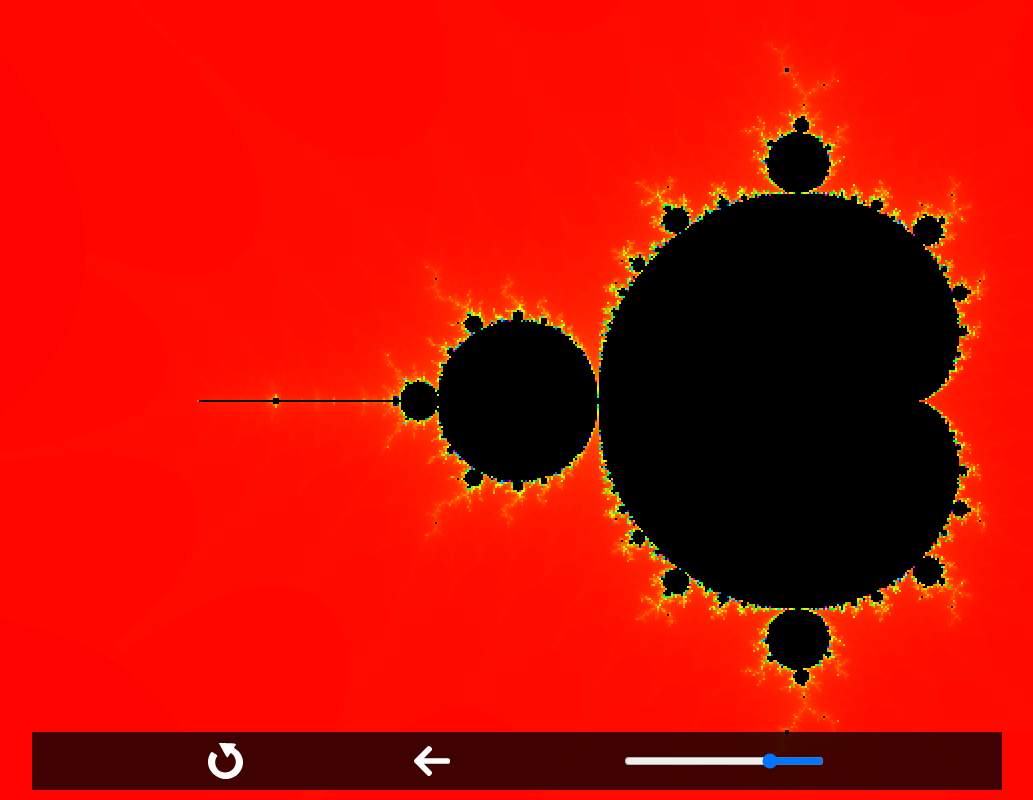
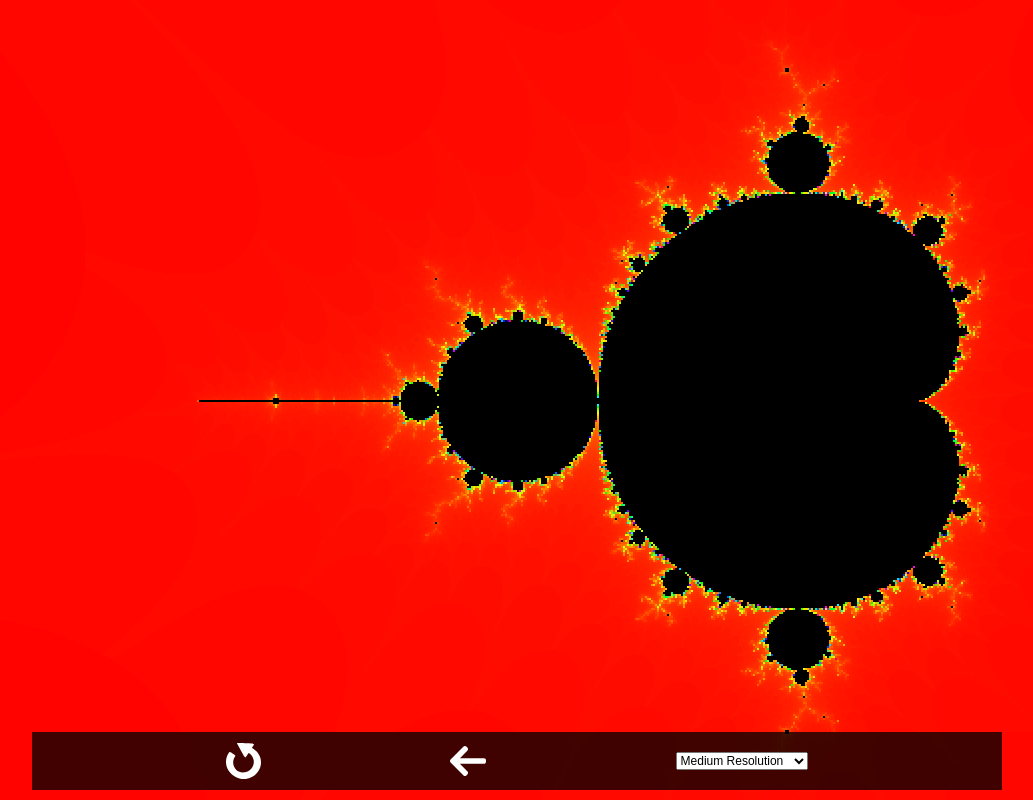
Before and after one commit to BennettB123/Mandelbrot-Set, a plain HTML site: page index.html in a window 1280 px wide. Shown: the whole page, without its empty margins (123-1156 px from the left). Drawn offline with Linux system fonts and the light colour scheme.

Commit message:
changed resolution slider to select elemet

```diff
--- a/index.html
+++ b/index.html
@@ -22,7 +22,12 @@
 
       <img id="undo_svg" src="./assets/undo.svg"></img>
 
-      <input id="resolution_slider" type="range" min="1" max="5" value="2">
+      <select name="resolution" id="resolution_slider">
+        <option value="1">High Resolution</option>
+        <option value="2" selected>Medium Resolution</option>
+        <option value="3">Low Resolution</option>
+        <option value="4">Very Low Resolution</option>
+      </select>
   </div>
 
   <script src="./script.js"></script>
--- a/script.js
+++ b/script.js
@@ -305,7 +305,7 @@ document.getElementById('refresh_svg').addEventListener('touchstart', function()
 });
 
 document.getElementById('resolution_slider').addEventListener('change', function(event) {
-    if (document.getElementById('resolution_slider').value != scale) {
+    if (document.getElementById('resolution_slider').value != scaleFactor) {
         scaleFactor = document.getElementById('resolution_slider').value;
         drawMandelbrotSet(curMinX, curMinY, curMaxX, curMaxY);
     }
--- a/style.css
+++ b/style.css
@@ -40,13 +40,6 @@ html, body {
   height: 75%;
 }
 
-#slide_container {
-  font-size: 100%;
-  text-align: center;
+#resolution_slider {
+  font-size: 12px;
 }
-
-#resolution_slider {
-  height: 20px;
-  width: 200px;
-  direction: rtl;
-}
```
